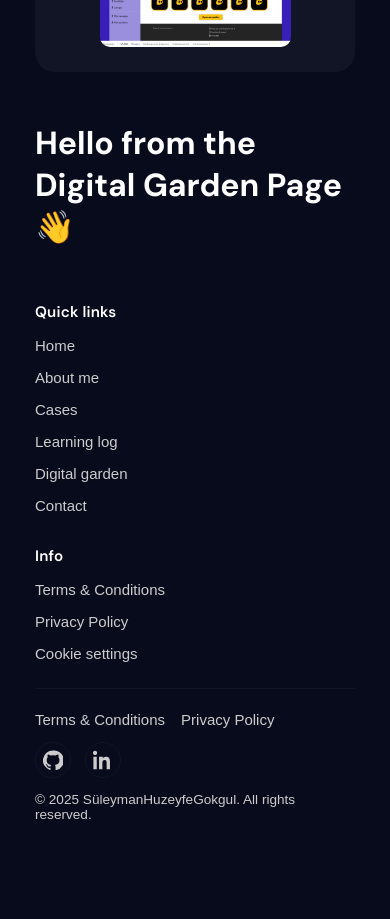
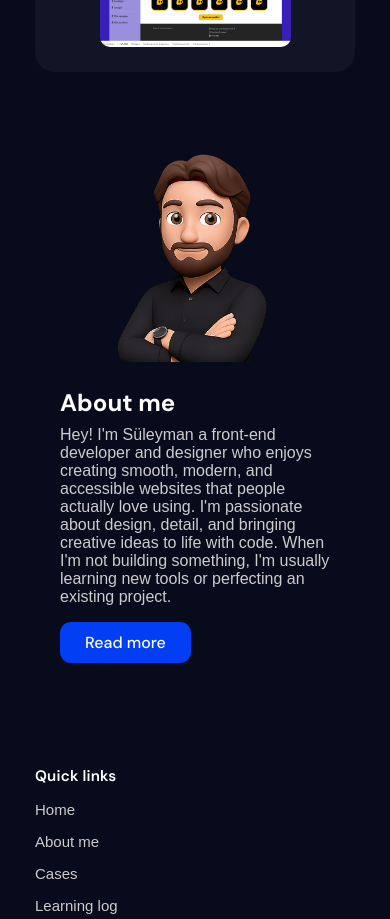
Before and after one commit to SuleymanHG/I-love-web-eigen-stack, a Nuxt app: page / in a window 390 px wide. Shown: the part 1600-2519 px from the top of the page. Before the commit the page ends 2440 px from the top, so only its background shows below. Built offline with nearby package versions, Linux system fonts and the light colour scheme; a web font is replaced by a local one.

Commit message:
#20 about me section gefixt

```diff
--- a/app/components/home/AboutmeSection.vue
+++ b/app/components/home/AboutmeSection.vue
@@ -1,5 +1,81 @@
 <template>
-  <section>
-    <h1>Hello from the Digital Garden Page 👋</h1>
+  <section class="about-me-section">
+    <div class="about-text">
+      <h2>About me</h2>
+      <p>
+        Hey! I'm Süleyman a front-end developer and designer who enjoys creating
+        smooth, modern, and accessible websites that people actually love using.
+        I'm passionate about design, detail, and bringing creative ideas to life
+        with code. When I'm not building something, I'm usually learning new tools
+        or perfecting an existing project.
+      </p>
+      <NuxtLink to="/about" class="main-button">Read more</NuxtLink>
+    </div>
+    <div class="about-image">
+      <img
+        src="~/assets/images/suleyman-ai-foto.png"
+        alt="ai foto van suleyman"
+        loading="lazy"
+      />
+    </div>
   </section>
 </template>
+
+<style scoped>
+.about-me-section {
+  display: flex;
+  align-items: center;
+  gap: 25px;
+  padding: 25px;
+  margin-bottom: 50px;
+}
+
+.about-me-section img {
+  width: 100%;
+  height: auto;
+  display: block;
+}
+
+.about-text {
+  max-width: 60%;
+}
+
+.about-text p {
+  margin: 0;
+}
+
+h2 {
+  margin: 0 0 0.5rem 0;
+}
+
+.main-button {
+  display: inline-block;
+  margin-top: 1rem;
+  width: auto;
+  max-width: 100%;
+  box-sizing: border-box;
+}
+
+/* Tablet & mobile: image on top, centered only */
+@media (max-width: 1024px) {
+  .about-me-section {
+    flex-direction: column-reverse;
+    align-items: flex-start;
+  }
+
+  .about-text {
+    max-width: 100%;
+  }
+
+  .about-image {
+    width: 100%;
+    display: flex;
+    justify-content: center;
+  }
+
+  .about-image img {
+    width: 80%;
+    max-width: 400px;
+  }
+}
+</style>
```
Also changed, not shown: app/assets/images/suleyman-ai-foto.png (added).
